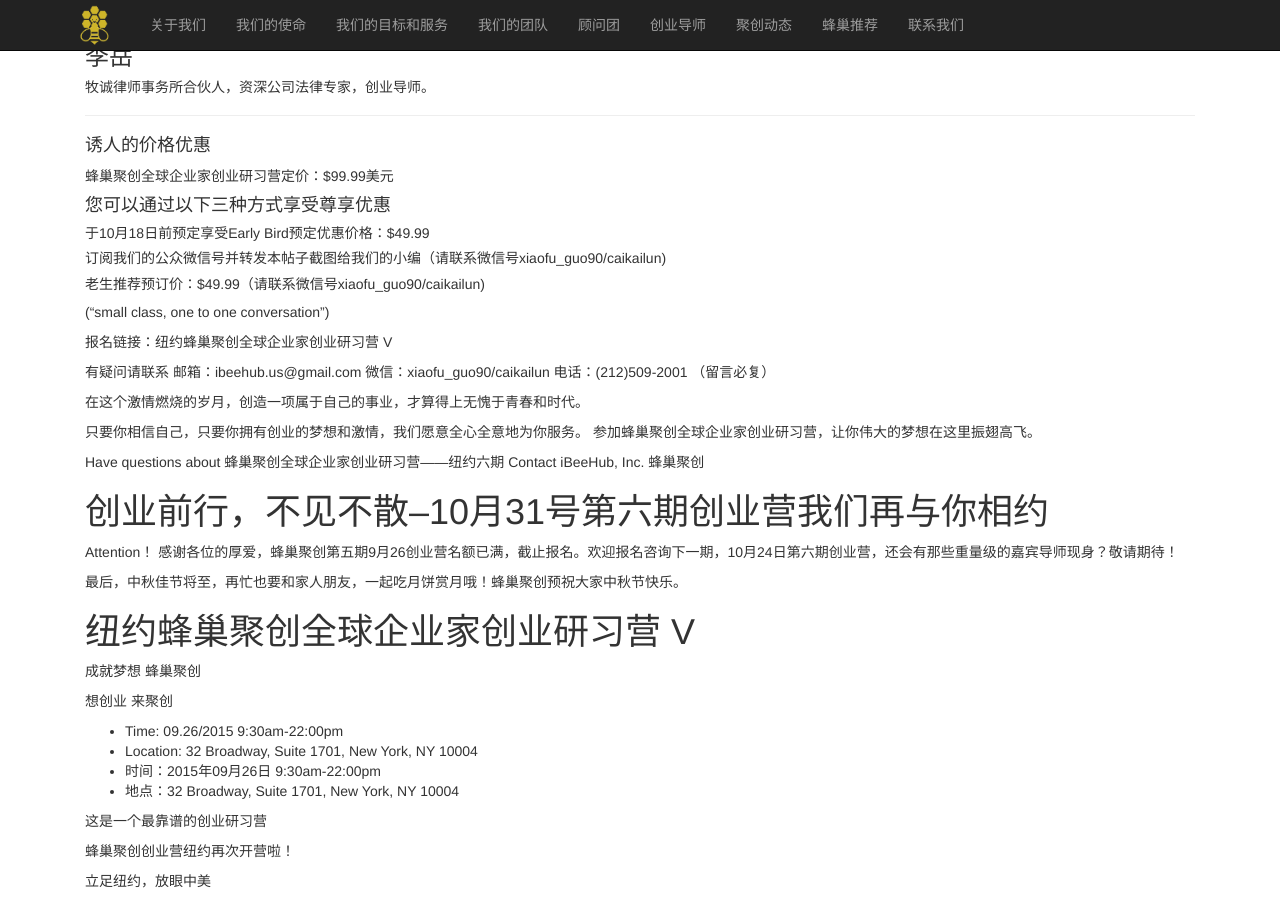
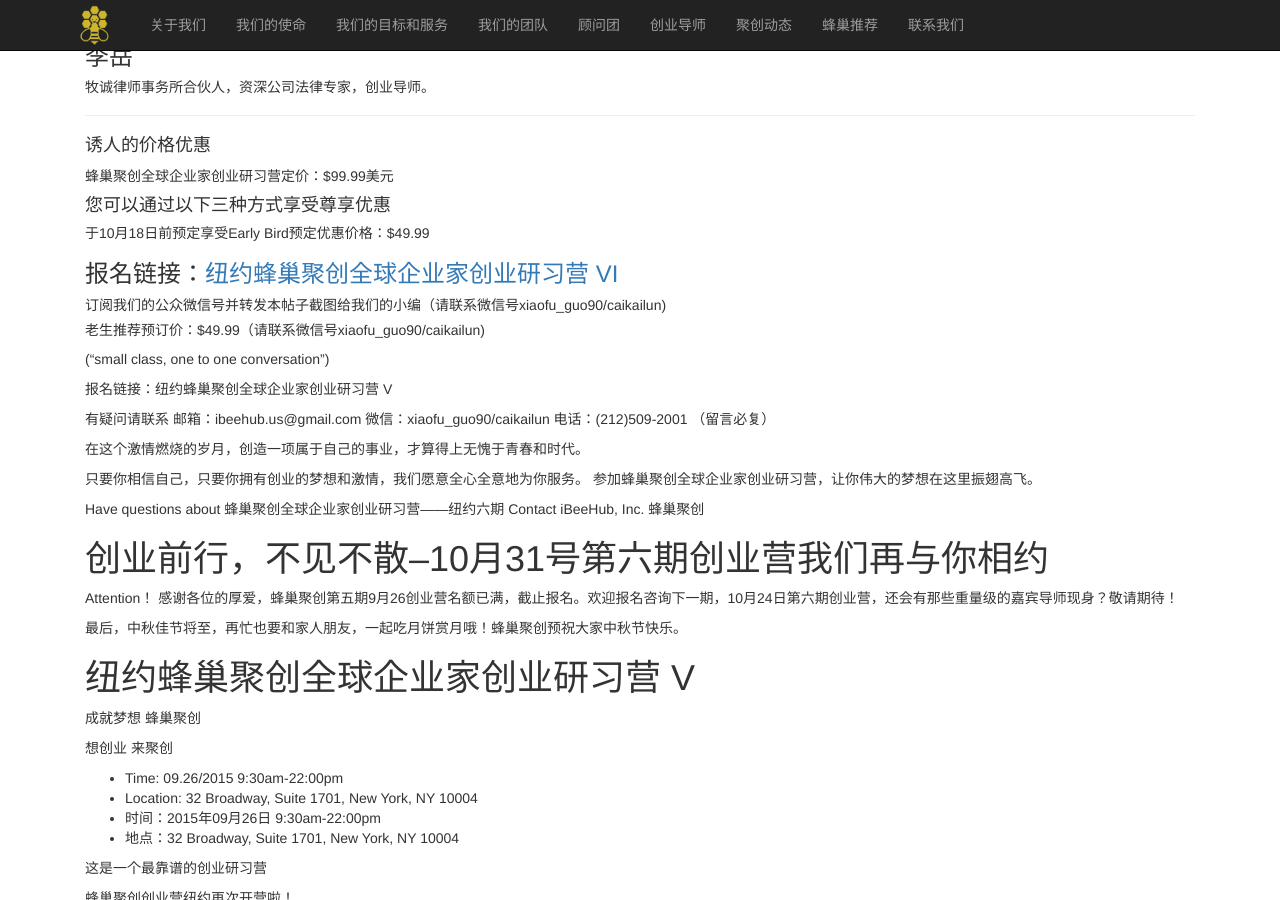
Before and after one commit to ibinc/ibinc.github.io, a Jekyll site: the page built from events_cn.md, in a window 1280 px wide and 900 px high, scrolled down 2067 px. Built offline with Jekyll 4.4.1, drawn with Linux system fonts in a browser that asks for light colours; Markdown is read by kramdown in place of the engine named in the settings.

Commit message:
Update events_cn.md

```diff
--- a/events_cn.md
+++ b/events_cn.md
@@ -110,6 +110,8 @@
 
 ####您可以通过以下三种方式享受尊享优惠
 #####于10月18日前预定享受Early Bird预定优惠价格：$49.99
+###报名链接：[纽约蜂巢聚创全球企业家创业研习营 VI](https://www.eventbrite.com/e/vi-tickets-18906841873)
+
 #####订阅我们的公众微信号并转发本帖子截图给我们的小编（请联系微信号xiaofu_guo90/caikailun)
 #####老生推荐预订价：$49.99（请联系微信号xiaofu_guo90/caikailun)
 
```
